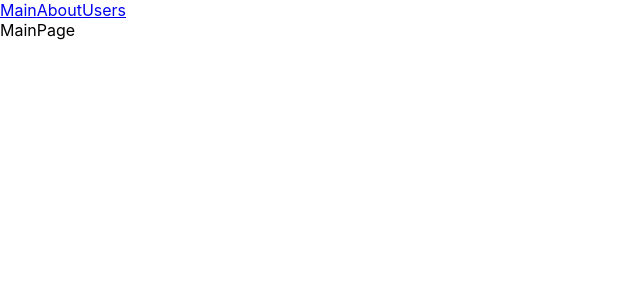
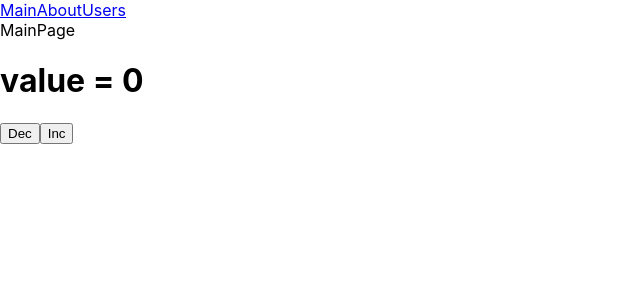
Before and after one commit to Abubjazov/react_testing, a React (Create React App) app: page / in a window 1280 px wide. Shown: the top 300 px of the page, without its empty margins (0-640 px from the left). Built offline with nearby package versions, Linux system fonts and the light colour scheme.

Commit message:
components/: +Counter

```diff
--- /dev/null
+++ b/src/components/Counter/Counter.jsx
@@ -0,0 +1,24 @@
+import { useDispatch, useSelector } from "react-redux"
+import { decrement, increment } from "../../store/reducers/counterReducer"
+import { getCounterValue } from "../../store/selectors/getCounterValue/getCounterValue"
+
+export const Counter = () => {
+	const dispatch = useDispatch()
+	const counterValue = useSelector(getCounterValue)
+
+	const incCounter = () => {
+		dispatch(increment())
+	}
+
+	const decCounter = () => {
+		dispatch(decrement())
+	}
+
+	return (
+		<div>
+			<h1>value = {counterValue}</h1>
+			<button onClick={decCounter}>Dec</button>
+			<button onClick={incCounter}>Inc</button>
+		</div>
+	)
+}
--- a/src/components/Pages/MainPage.jsx
+++ b/src/components/Pages/MainPage.jsx
@@ -1,5 +1,10 @@
+import { Counter } from "../Counter/Counter"
+
 export const MainPage = () => {
 	return (
-		<div data-testid={'main-page'}>MainPage</div>
+		<div data-testid={'main-page'}>
+			MainPage
+			<Counter />
+		</div>
 	)
 }
--- a/src/store/reducers/counterReducer.js
+++ b/src/store/reducers/counterReducer.js
@@ -15,6 +15,6 @@ export const counterReducer = createSlice({
   }
 })
 
-export const { increment, decrement, incrementByAmount } = counterReducer.actions
+export const { increment, decrement } = counterReducer.actions
 
 export default counterReducer.reducer
--- /dev/null
+++ b/src/store/selectors/getCounterValue/getCounterValue.js
@@ -0,0 +1 @@
+export const getCounterValue = state => state.counter.value
```
Also changed, not shown: 1 other file (tests, documents, lock files or other folders).
